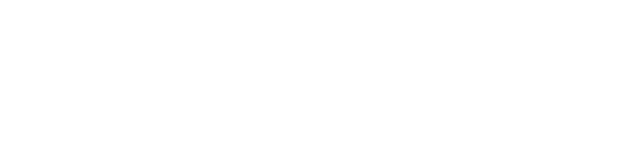
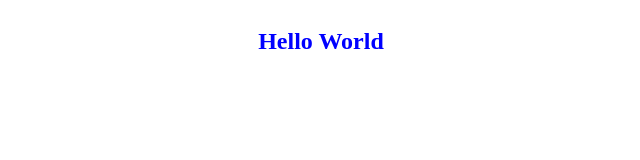
Before and after one commit to r8s11/DebtAvalanche, a plain HTML site: page index.html in a window 1280 px wide. Shown: the whole page, without its empty margins (319-959 px from the left). Drawn offline with Linux system fonts and the light colour scheme.

Commit message:
added html

```diff
--- a/index.html
+++ b/index.html
@@ -1,4 +1,15 @@
-<html>
+<!DOCTYPE html>
+<html lang="en">
+<head>
+    <meta charset="UTF-8">
+    <meta http-equiv="X-UA-Compatible" content="IE=edge">
+    <meta name="viewport" content="width=device-width, initial-scale=1.0">
+    <link rel="stylesheet" href="style.css">
+    <title>Debt Avalanche</title>
+</head>
 <body>
+    <form action="">
+        <h2>Hello World</h2>
+    </form>
 </body>
 </html>
--- /dev/null
+++ b/style.css
@@ -0,0 +1,10 @@
+body{
+    display: grid;
+    place-items: center;
+
+
+}
+
+h2 {
+    color:blue
+}
```
